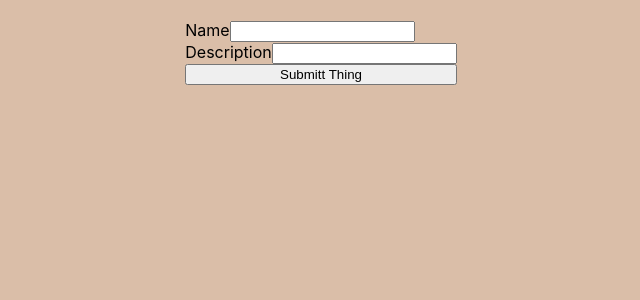
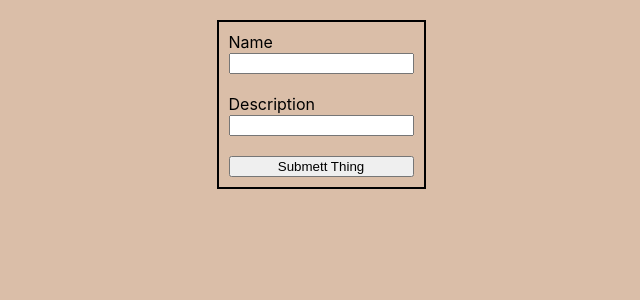
Before and after one commit to julialoeschel/React-news, a React (Vite) app: page /add in a window 1280 px wide. Shown: the top 300 px of the page, without its empty margins (319-959 px from the left). Built offline with nearby package versions, Linux system fonts and the light colour scheme.

Commit message:
Add Form and handleSubmit

```diff
--- a/src/app/pages/AddThing/AddThing.tsx
+++ b/src/app/pages/AddThing/AddThing.tsx
@@ -2,17 +2,22 @@ import React from 'react';
 import styled from 'styled-components';
 
 export default function AddThing(): JSX.Element {
+  function handleSubmit(event: React.FormEvent<HTMLFormElement>) {
+    event.preventDefault();
+  }
+
   return (
-    <StyleForm>
+    <StyleForm action="submit" onSubmit={(event) => handleSubmit(event)}>
+      <StyledLabel>
+        Name <br />
+        <input type="text" />
+      </StyledLabel>
       <label>
-        Name
+        Description
+        <br />
         <input type="text" />
       </label>
-      <label>
-        Description
-        <input type="text" />
-      </label>
-      <button>Submitt Thing</button>
+      <button type="submit">Submett Thing</button>
     </StyleForm>
   );
 }
@@ -20,4 +25,12 @@ export default function AddThing(): JSX.Element {
 const StyleForm = styled.form`
   display: grid;
   margin-top: 20px;
+  gap: 20px;
+  border: solid 2px;
+  padding: 10px;
+  display: grid;
 `;
+
+const StyledLabel = styled.label`
+  display: block;
+`;
```
